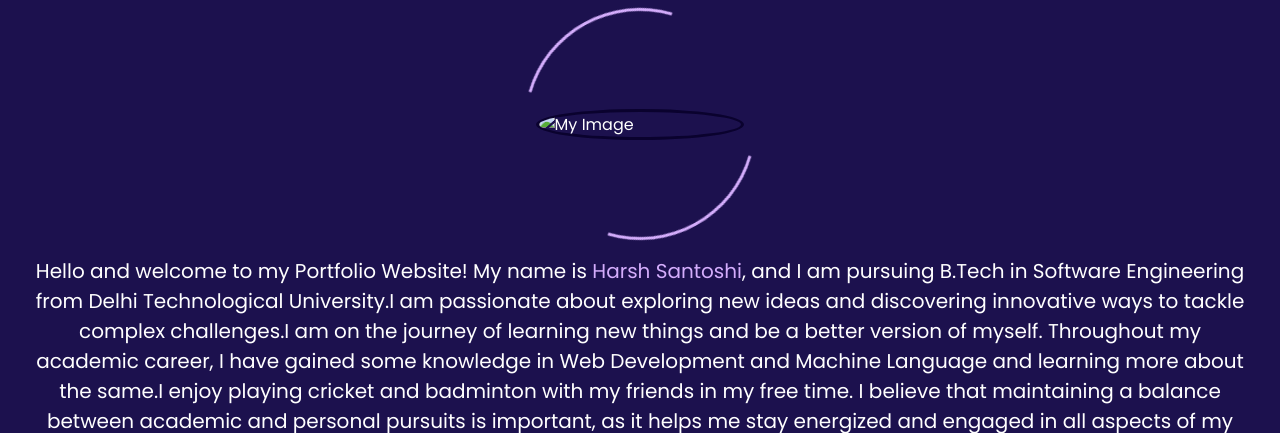
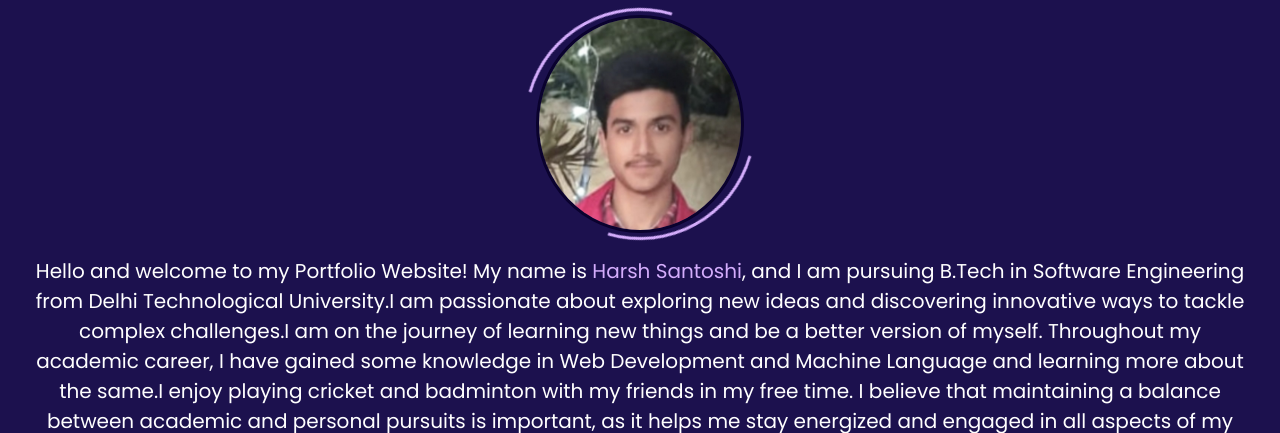
Before and after one commit to HarshSantoshi/Portfolio-Website, a plain HTML site: page index.html in a window 1280 px wide. Shown: the part 782-1215 px from the top of the page. Drawn offline with nearby package versions, Linux system fonts and the light colour scheme; a web font is replaced by a local one.

Commit message:
Update index.html
Updated image in about section

```diff
--- a/index.html
+++ b/index.html
@@ -64,7 +64,7 @@
                 <span>About Me </span>
             </h1>
             <div class="about-image">
-                <img src="myimage.jpg" alt="My Image">
+                 <img src="images/myimage.jpg" alt="My Image">
                 <span class="spin-circle"></span>
             </div>
 
```
